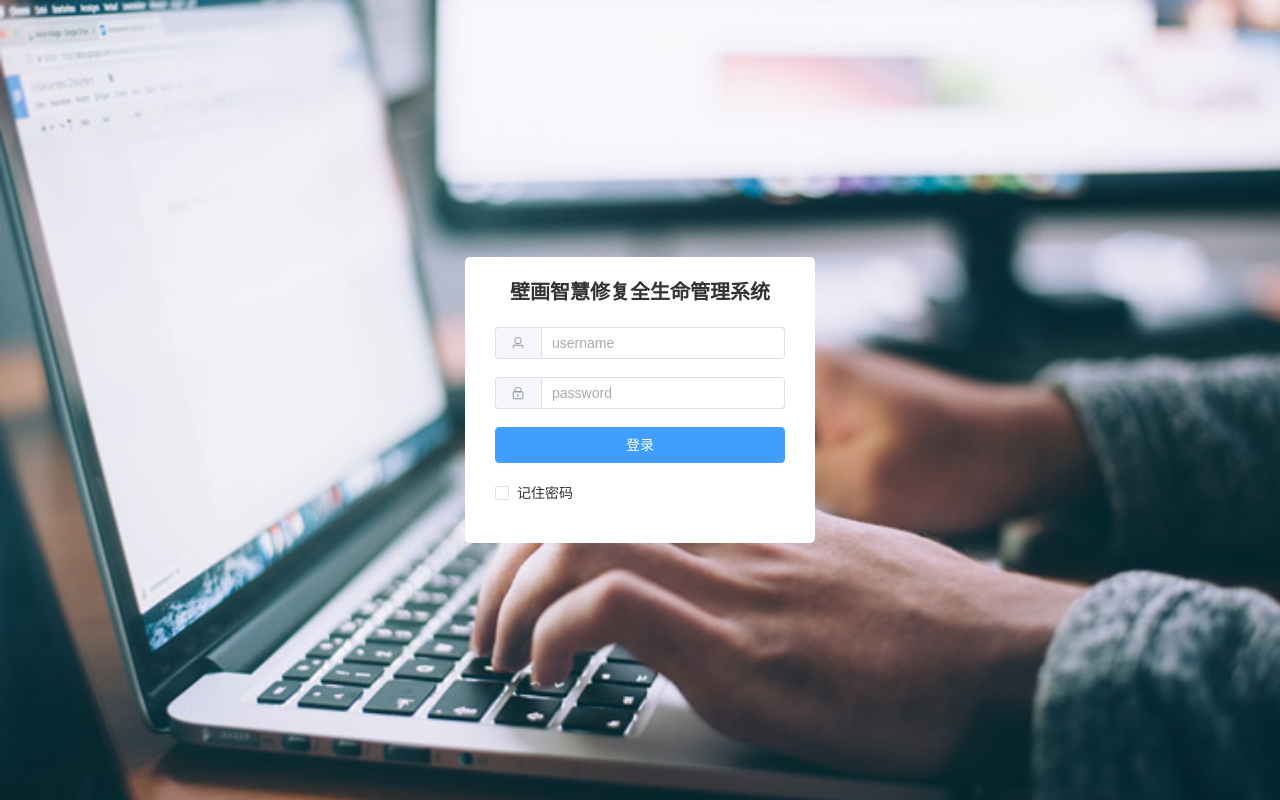
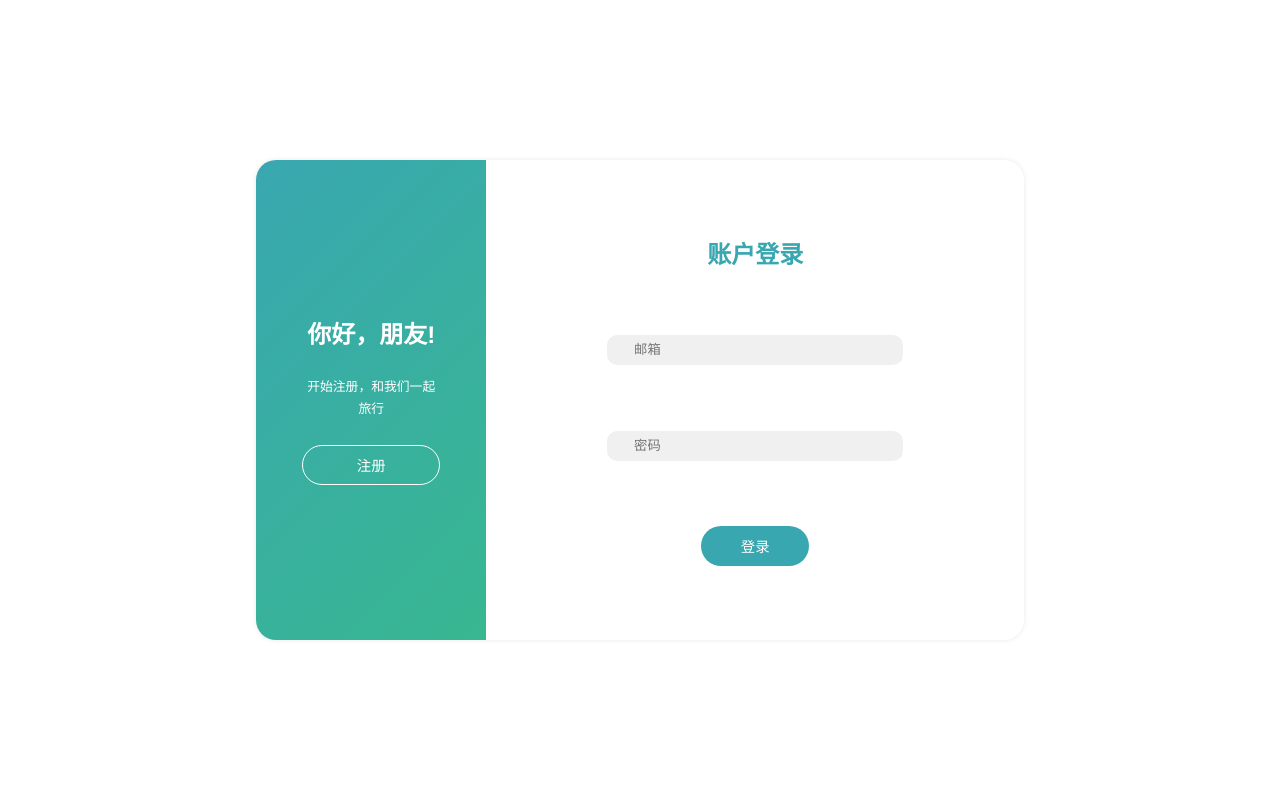
Before and after one commit to WTU-intelligent-software-development/development, a Vue app: page /#/login in a window 1280 px wide. Built offline with nearby package versions, Linux system fonts and the light colour scheme; a small style sheet from the web is missing.

Commit message:
完成了登录和注册界面

```diff
--- a/src/views/login.vue
+++ b/src/views/login.vue
@@ -1,136 +1,284 @@
 <template>
-    <div class="login-wrap">
-        <div class="ms-login">
-            <div class="ms-title">壁画智慧修复全生命管理系统</div>
-            <el-form :model="param" :rules="rules" ref="login" label-width="0px" class="ms-content">
-                <el-form-item prop="username">
-                    <el-input v-model="param.username" placeholder="username">
-                        <template #prepend>
-                            <el-button :icon="User"></el-button>
-                        </template>
-                    </el-input>
-                </el-form-item>
-                <el-form-item prop="password">
-                    <el-input
-                        type="password"
-                        placeholder="password"
-                        v-model="param.password"
-                        @keyup.enter="submitForm(login)"
-                    >
-                        <template #prepend>
-                            <el-button :icon="Lock"></el-button>
-                        </template>
-                    </el-input>
-                </el-form-item>
-                <div class="login-btn">
-                    <el-button type="primary" @click="submitForm(login)">登录</el-button>
-                </div>
-                <el-checkbox class="login-tips" v-model="checked" label="记住密码" size="large" />
-                <!-- <p class="login-tips">Tips : 用户密码。</p> -->
-            </el-form>
+  <div class="login-register">
+    <div class="contain">
+      <div class="big-box" :class="{active:isLogin}">
+        <div class="big-contain" key="bigContainLogin" v-if="isLogin">
+          <div class="btitle">创建账户</div>
+          <div class="bform">
+            <input type="text" placeholder="用户名" v-model="form.username">
+            <span class="errTips" v-if="existed">* 用户名已经存在！ *</span>
+            <input type="email" placeholder="邮箱" v-model="form.useremail">
+            <input type="password" placeholder="密码" v-model="form.userpwd">
+          </div>
+          <button class="bbutton" @click="register">注册</button>
         </div>
+        <div class="big-contain" key="bigContainRegister" v-else>
+          <div class="btitle">账户登录</div>
+          <div class="bform">
+            <input type="email" placeholder="邮箱" v-model="form.useremail">
+            <span class="errTips" v-if="emailError">* 邮箱填写错误 *</span>
+            <input type="password" placeholder="密码" v-model="form.userpwd">
+            <span class="errTips" v-if="emailError">* 密码填写错误 *</span>
+          </div>
+          <button class="bbutton" @click="login">登录</button>
+        </div>
+      </div>
+      <div class="small-box" :class="{active:isLogin}">
+        <div class="small-contain" key="smallContainRegister" v-if="isLogin">
+          <div class="stitle">欢迎回来!</div>
+          <p class="scontent">与我们保持联系，请登录你的账户</p>
+          <button class="sbutton" @click="changeType">登录</button>
+        </div>
+        <div class="small-contain" key="smallContainLogin" v-else>
+          <div class="stitle">你好，朋友!</div>
+          <p class="scontent">开始注册，和我们一起旅行</p>
+          <button class="sbutton" @click="changeType">注册</button>
+        </div>
+      </div>
     </div>
+  </div>
 </template>
 
-<script setup lang="ts">
-import { ref, reactive } from 'vue';
-import { useTagsStore } from '../store/tags';
-import { usePermissStore } from '../store/permiss';
-import { useRouter } from 'vue-router';
-import { ElMessage } from 'element-plus';
-import type { FormInstance, FormRules } from 'element-plus';
-import { Lock, User } from '@element-plus/icons-vue';
+<script>
+import {useRouter} from 'vue-router';
+const router = useRouter();
 
-interface LoginInfo {
-    username: string;
-    password: string;
+export default {
+  name: 'login-register',
+  data() {
+    return {
+      isLogin: false,
+      emailError: false,
+      passwordError: false,
+      existed: false,
+      form: {
+        username: '',
+        useremail: '',
+        userpwd: ''
+      }
+    }
+  },
+  methods: {
+    changeType() {
+      this.isLogin = !this.isLogin
+      this.form.username = ''
+      this.form.useremail = ''
+      this.form.userpwd = ''
+    },
+    login() {
+      const self = this;
+      if (self.form.useremail != "" && self.form.userpwd != "") {
+        alert("登陆成功！");
+        this.$router.push('/');
+        // self.$axios({
+        //   method: 'post',
+        //   url: 'http://127.0.0.1:10520/api/user/login',
+        //   data: {
+        //     email: self.form.useremail,
+        //     password: self.form.userpwd
+        //   }
+        // })
+        //     .then(res => {
+        //       switch (res.data) {
+        //         case 0:
+        //           alert("登陆成功！");
+        //           this.$router.push('/');
+        //           break;
+        //         case -1:
+        //           this.emailError = true;
+        //           break;
+        //         case 1:
+        //           this.passwordError = true;
+        //           break;
+        //       }
+        //     })
+        //     .catch(err => {
+        //       console.log(err);
+        //     })
+      } else {
+        alert("填写不能为空！");
+      }
+    },
+    register() {
+      const self = this;
+      if (self.form.username != "" && self.form.useremail != "" && self.form.userpwd != "") {
+        self.$axios({
+          method: 'post',
+          url: 'http://127.0.0.1:10520/api/user/add',
+          data: {
+            username: self.form.username,
+            email: self.form.useremail,
+            password: self.form.userpwd
+          }
+        })
+            .then(res => {
+              switch (res.data) {
+                case 0:
+                  alert("注册成功！");
+                  this.login();
+                  break;
+                case -1:
+                  this.existed = true;
+                  break;
+              }
+            })
+            .catch(err => {
+              console.log(err);
+            })
+      } else {
+        alert("填写不能为空！");
+      }
+    }
+  }
+}
+</script>
+
+<style scoped="scoped">
+.login-register {
+  width: 100vw;
+  height: 100vh;
+  box-sizing: border-box;
 }
 
-const lgStr = localStorage.getItem('login-param');
-const defParam = lgStr ? JSON.parse(lgStr) : null;
-const checked = ref(lgStr ? true : false);
+.contain {
+  width: 60%;
+  height: 60%;
+  position: relative;
+  top: 50%;
+  left: 50%;
+  transform: translate(-50%, -50%);
+  background-color: #fff;
+  border-radius: 20px;
+  box-shadow: 0 0 3px #f0f0f0,
+  0 0 6px #f0f0f0;
+}
 
-const router = useRouter();
-const param = reactive<LoginInfo>({
-    username: defParam ? defParam.username : '',
-    password: defParam ? defParam.password : '',
-});
+.big-box {
+  width: 70%;
+  height: 100%;
+  position: absolute;
+  top: 0;
+  left: 30%;
+  transform: translateX(0%);
+  transition: all 1s;
+}
 
-const rules: FormRules = {
-    username: [
-        {
-            required: true,
-            message: '请输入用户名',
-            trigger: 'blur',
-        },
-    ],
-    password: [{ required: true, message: '请输入密码', trigger: 'blur' }],
-};
-const permiss = usePermissStore();
-const login = ref<FormInstance>();
-const submitForm = (formEl: FormInstance | undefined) => {
-    if (!formEl) return;
-    formEl.validate((valid: boolean) => {
-        if (valid) {
-            ElMessage.success('登录成功');
-            localStorage.setItem('ms_username', param.username);
-            const keys = permiss.defaultList[param.username == 'admin' ? 'admin' : 'user'];
-            permiss.handleSet(keys);
-            localStorage.setItem('ms_keys', JSON.stringify(keys));
-            router.push('/');
-            if (checked.value) {
-                localStorage.setItem('login-param', JSON.stringify(param));
-            } else {
-                localStorage.removeItem('login-param');
-            }
-        } else {
-            ElMessage.error('登录失败');
-            return false;
-        }
-    });
-};
+.big-contain {
+  width: 100%;
+  height: 100%;
+  display: flex;
+  flex-direction: column;
+  justify-content: center;
+  align-items: center;
+}
 
-const tags = useTagsStore();
-tags.clearTags();
-</script>
+.btitle {
+  font-size: 1.5em;
+  font-weight: bold;
+  color: rgb(57, 167, 176);
+}
 
-<style scoped>
-.login-wrap {
-    display: flex;
-    align-items: center;
-    justify-content: center;
-    width: 100%;
-    height: 100%;
-    background-image: url(../assets/img/login-bg.jpg);
-    background-size: 100%;
+.bform {
+  width: 100%;
+  height: 40%;
+  padding: 2em 0;
+  display: flex;
+  flex-direction: column;
+  justify-content: space-around;
+  align-items: center;
 }
-.ms-title {
-    line-height: 50px;
-    text-align: center;
-    font-size: 20px;
-    color: #333;
-    font-weight: bold;
-    padding-top: 10px;
+
+.bform .errTips {
+  display: block;
+  width: 50%;
+  text-align: left;
+  color: red;
+  font-size: 0.7em;
+  margin-left: 1em;
 }
-.ms-login {
-    width: 350px;
-    border-radius: 5px;
-    background: #fff;
+
+.bform input {
+  width: 50%;
+  height: 30px;
+  border: none;
+  outline: none;
+  border-radius: 10px;
+  padding-left: 2em;
+  background-color: #f0f0f0;
 }
-.ms-content {
-    padding: 10px 30px 30px;
+
+.bbutton {
+  width: 20%;
+  height: 40px;
+  border-radius: 24px;
+  border: none;
+  outline: none;
+  background-color: rgb(57, 167, 176);
+  color: #fff;
+  font-size: 0.9em;
+  cursor: pointer;
 }
-.login-btn {
-    text-align: center;
+
+.small-box {
+  width: 30%;
+  height: 100%;
+  background: linear-gradient(135deg, rgb(57, 167, 176), rgb(56, 183, 145));
+  position: absolute;
+  top: 0;
+  left: 0;
+  transform: translateX(0%);
+  transition: all 1s;
+  border-top-left-radius: inherit;
+  border-bottom-left-radius: inherit;
 }
-.login-btn button {
-    width: 100%;
-    height: 36px;
-    margin-bottom: 10px;
+
+.small-contain {
+  width: 100%;
+  height: 100%;
+  display: flex;
+  flex-direction: column;
+  justify-content: center;
+  align-items: center;
 }
-.login-tips {
-    font-size: 12px;
-    line-height: 30px;
-    color: #333;
+
+.stitle {
+  font-size: 1.5em;
+  font-weight: bold;
+  color: #fff;
+}
+
+.scontent {
+  font-size: 0.8em;
+  color: #fff;
+  text-align: center;
+  padding: 2em 4em;
+  line-height: 1.7em;
+}
+
+.sbutton {
+  width: 60%;
+  height: 40px;
+  border-radius: 24px;
+  border: 1px solid #fff;
+  outline: none;
+  background-color: transparent;
+  color: #fff;
+  font-size: 0.9em;
+  cursor: pointer;
+}
+
+.big-box.active {
+  left: 0;
+  transition: all 0.5s;
+}
+
+.small-box.active {
+  left: 100%;
+  border-top-left-radius: 0;
+  border-bottom-left-radius: 0;
+  border-top-right-radius: inherit;
+  border-bottom-right-radius: inherit;
+  transform: translateX(-100%);
+  transition: all 1s;
 }
 </style>
```
